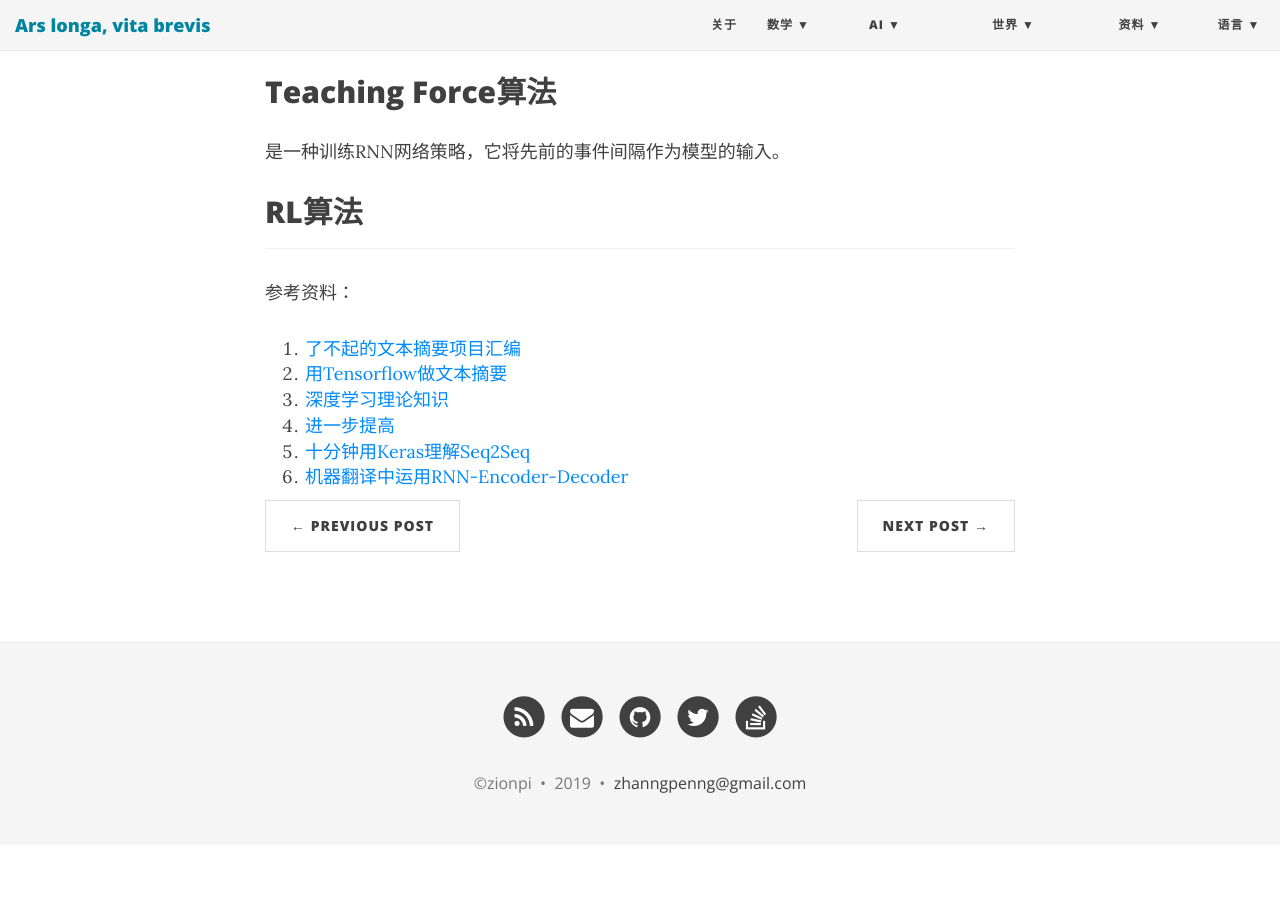
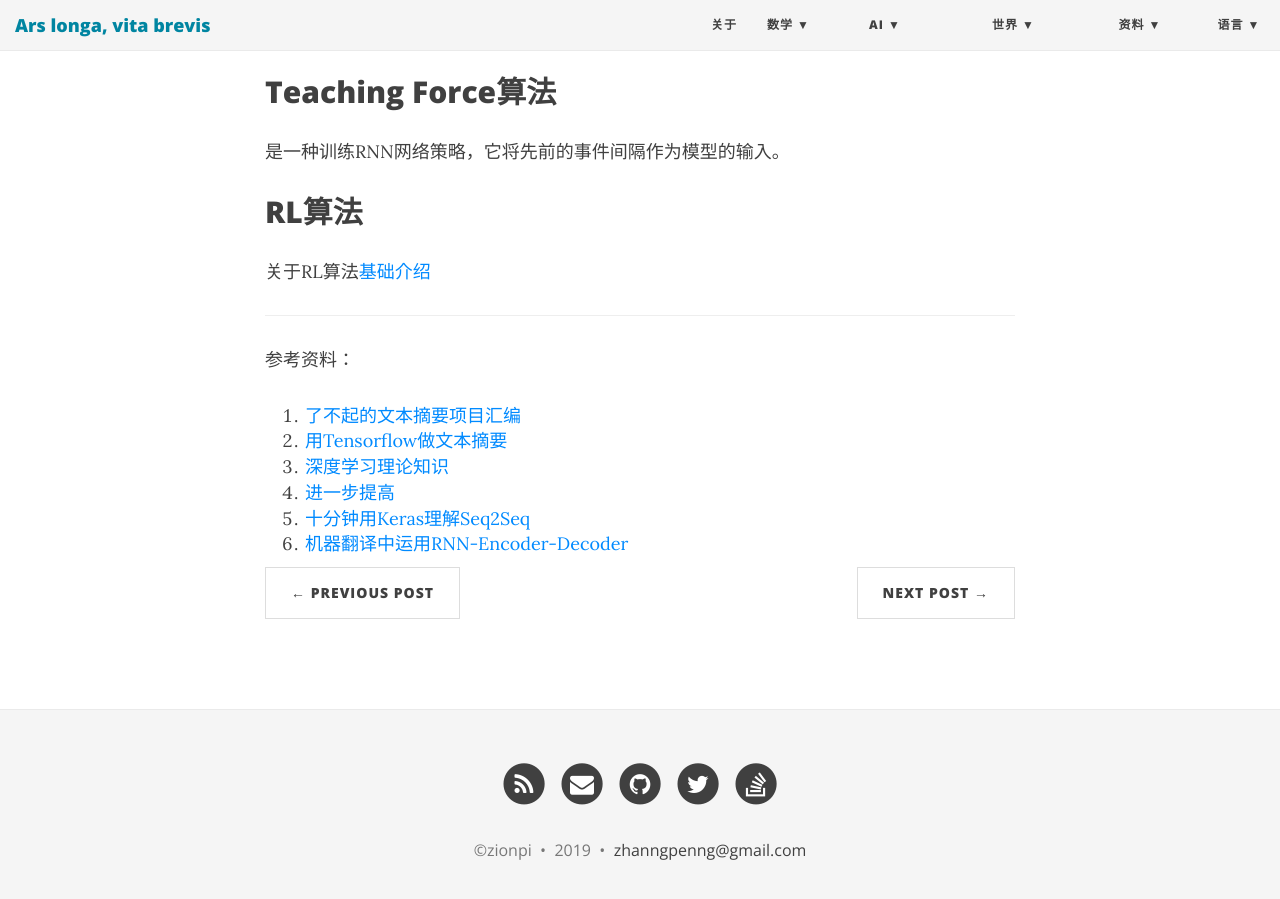
Before and after one commit to ZionPi/zionpi.github.io, a Jekyll site: the page built from _posts/2016-10-15-chinese-text-automatic-summarization.md, in a window 1280 px wide and 900 px high, scrolled down 589 px. Built offline with Jekyll 4.4.1, drawn with Linux system fonts in a browser that asks for light colours; nearby versions of some CDN libraries; before the commit the page ends 1434 px from its top, so only the background shows below that.

Commit message:
Update 2016-10-15-chinese-text-automatic-summarization.md

```diff
--- a/_posts/2016-10-15-chinese-text-automatic-summarization.md
+++ b/_posts/2016-10-15-chinese-text-automatic-summarization.md
@@ -14,7 +14,7 @@ Keras有一个基于LSTM的[Seq2Seq实现](https://github.com/keras-team/keras/b
 ## Teaching Force算法
 是一种训练RNN网络策略，它将先前的事件间隔作为模型的输入。
 ## RL算法
-
+关于RL算法[基础介绍](https://medium.com/@jonathan_hui/rl-basics-algorithms-and-terms-ae98314851d7)
 
 ---
 参考资料：
```
